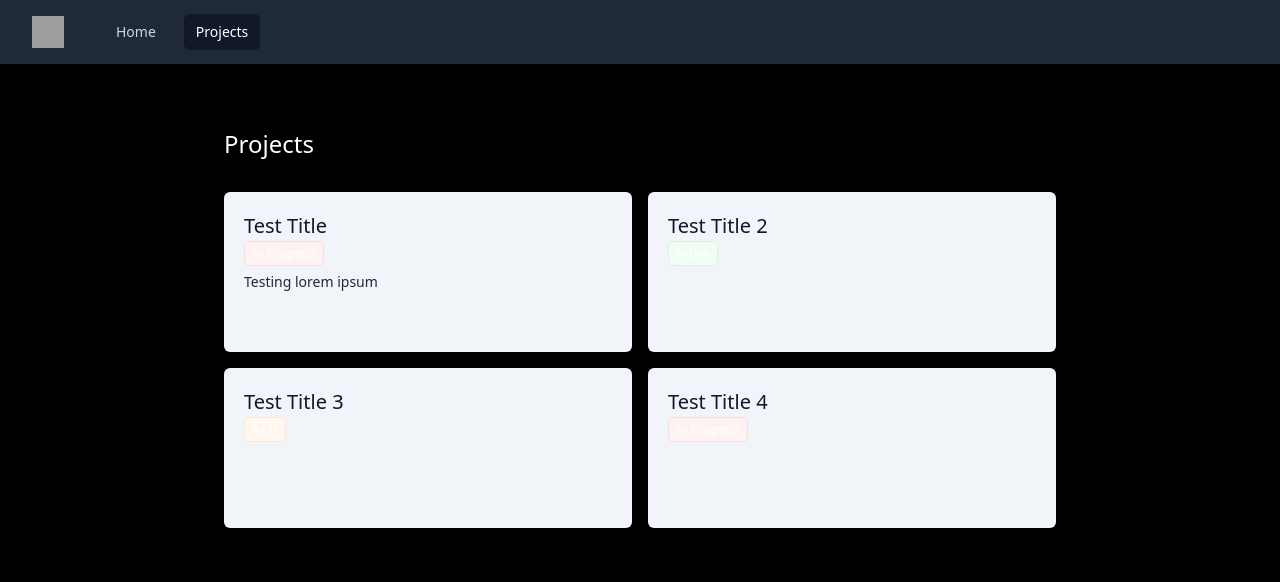
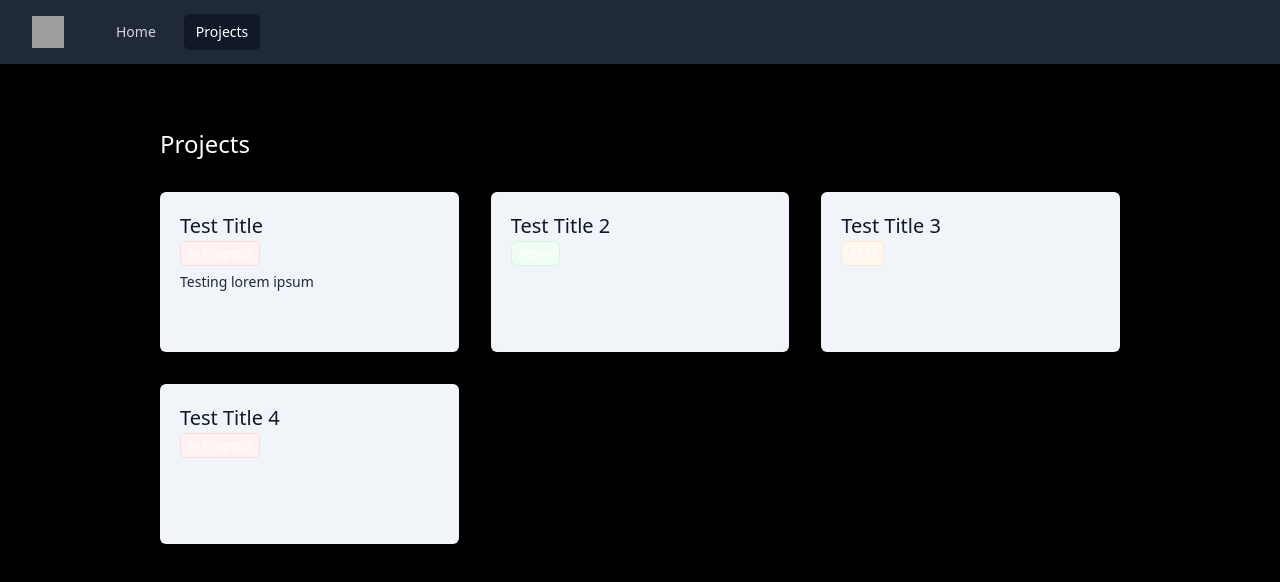
Before and after one commit to PoorRican/boundless_creations, a React (Create React App) app: page /projects in a window 1280 px wide. Shown: the top 582 px of the page. Built offline with nearby package versions, Linux system fonts and the light colour scheme; grey boxes are pictures that could not be loaded; a web font is replaced by a local one.

Commit message:
Create `ProjectSection` component

```diff
--- a/src/components/Project.tsx
+++ b/src/components/Project.tsx
@@ -25,7 +25,7 @@ const StatusBadge = (props: {status: Status}) => {
   )
 }
 
-interface ProjectIface {
+export interface ProjectIface {
     title: string;
     description: string;
     status: Status;
--- /dev/null
+++ b/src/components/ProjectSection.tsx
@@ -0,0 +1,18 @@
+import {Project, ProjectIface} from "./Project";
+import React from "react";
+
+const ProjectSection = (props: {className?: string, projects: ProjectIface[]}) => {
+  return (
+    <ul className={`grid md:grid-cols-2 lg:grid-cols-3 gap-8 ${props.className}`}>
+      {props.projects.map(({title, description, status}) => {
+        return (
+          <li key={title}>
+            <Project title={title} description={description} status={status} />
+          </li>
+        )
+      })}
+    </ul>
+  )
+}
+
+export default ProjectSection;
--- a/src/pages/Home.tsx
+++ b/src/pages/Home.tsx
@@ -1,11 +1,11 @@
 import ContactSection from "../components/ContactSection";
 import projects from "../assets/projects.json";
-import {Project} from "../components/Project";
 import Main from "../components/ContentWrapper";
 import {Link} from "react-router-dom";
 import ReactMarkdown from "react-markdown";
 import about_me from "../assets/about_me.md";
 import React from "react";
+import ProjectSection from "../components/ProjectSection";
 
 const AboutMeBlurb = (props: {className?: string}) => {
   const [text, setText] = React.useState('');
@@ -49,15 +49,7 @@ const Home = () => {
             </Link>
 
           </h2>
-          <ul className="grid md:grid-cols-2 gap-4">
-            {projects.slice(0, 2).map(({title, description, status}) => {
-              return (
-                <li key={title}>
-                  <Project title={title} description={description} status={status} />
-                </li>
-              )
-            })}
-          </ul>
+          <ProjectSection projects={projects.slice(0, 3)} />
         </div>
       </div>
     </Main>
--- a/src/pages/Projects.tsx
+++ b/src/pages/Projects.tsx
@@ -1,25 +1,15 @@
-import {Project} from "../components/Project";
 import projects from "../assets/projects.json"
+import ProjectSection from "../components/ProjectSection";
+import ContentWrapper from "../components/ContentWrapper";
 
 
 const Projects = () => {
-    let counter = 0;
     return (
-        <main className="px-8 lg:mb-16 sm:mb-8 mx-auto block md:max-w-4xl sm:max-w-full">
-            <h1 className="mt-16 mb-8 text-2xl">Projects</h1>
-            <section className="grid grid-cols-2 gap-4">
-                {projects.map((project) => {
-                    return (
-                        <Project
-                            title={project.title}
-                            description={project.description}
-                            status={project.status}
-                            key={counter++}
-                        />
-                    )
-                })}
-            </section>
-        </main>
+      <ContentWrapper>
+        <h1 className={"mt-16 mb-8 text-2xl"}>Projects</h1>
+
+        <ProjectSection projects={projects} className={""} />
+      </ContentWrapper>
     )
 }
 
```
